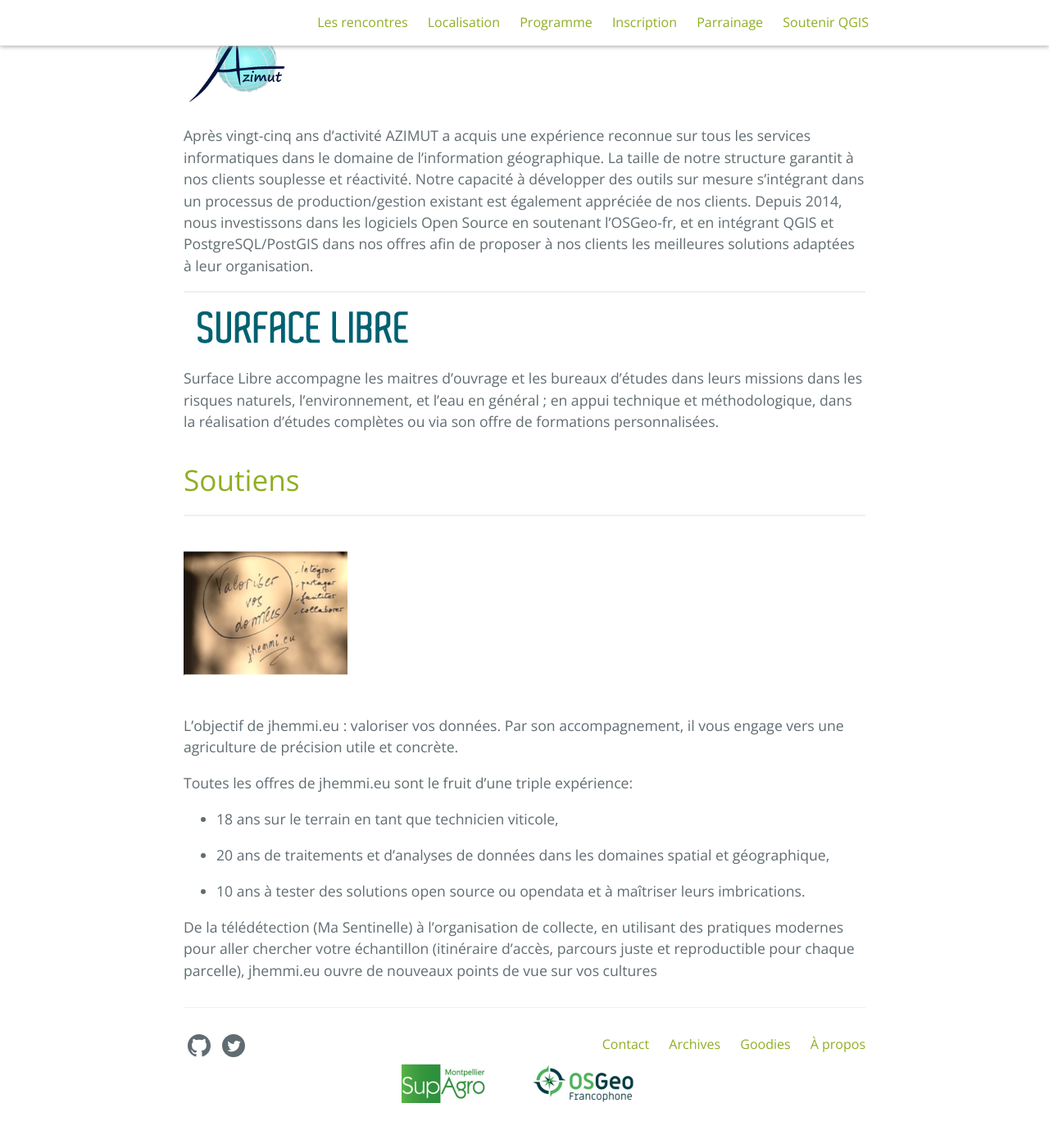
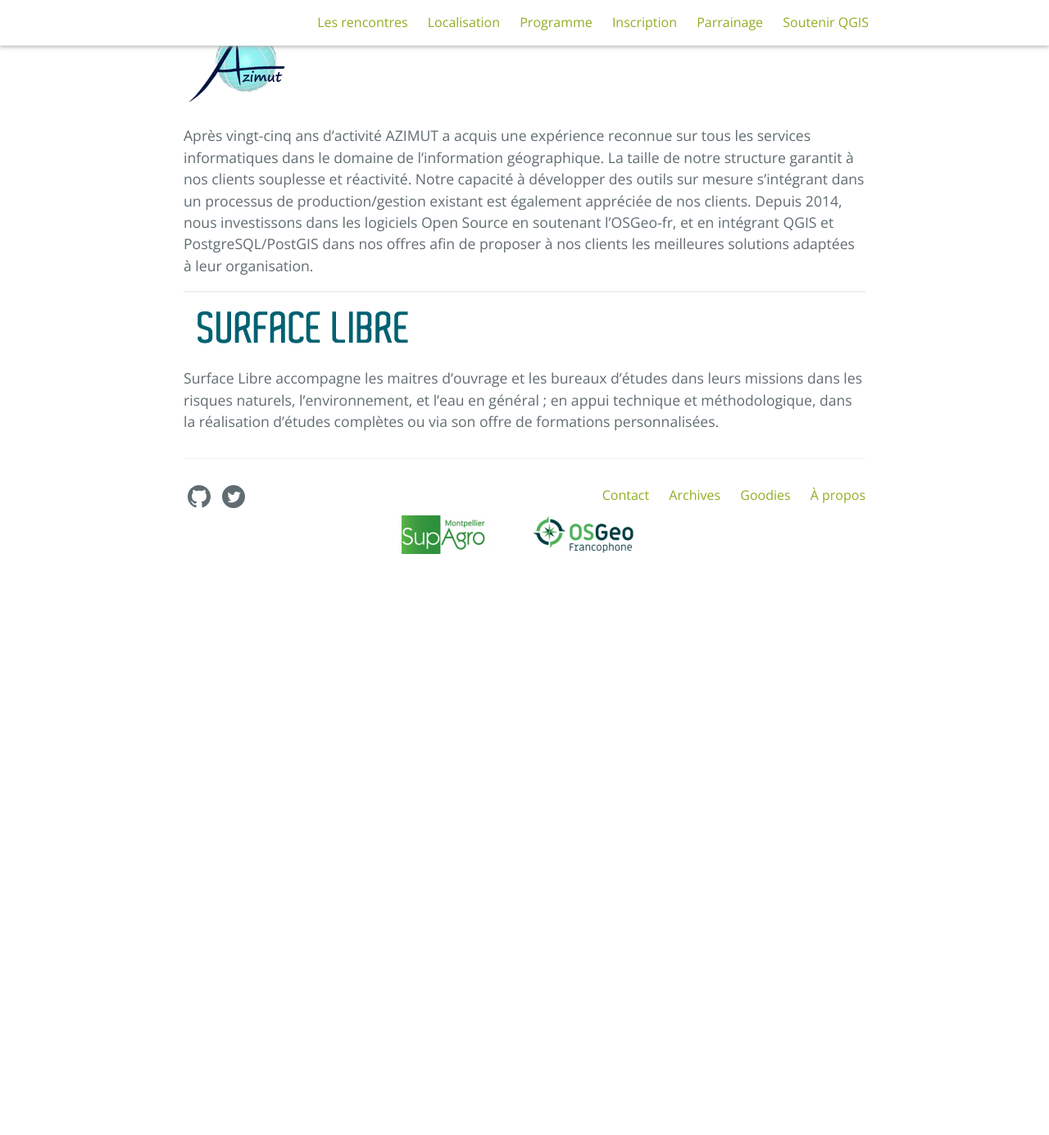
Before and after one commit to OSGeo-fr/QGIS-conf-fr-website, a Jekyll site: the page built from z30_parrainages.md, in a window 1280 px wide and 1400 px high, scrolled down 2505 px. Shown: the top 1385 px of the window at 82% size. Built offline with Jekyll 4.4.1, drawn with Linux system fonts in a browser that asks for light colours; after the commit the page ends 3235 px from its top, so only the background shows below that.

Commit message:
remove soutiens

```diff
--- a/z30_parrainages.md
+++ b/z30_parrainages.md
@@ -143,21 +143,3 @@ Depuis 2014, nous investissons dans les logiciels Open Source en soutenant l'OSG
 [![Surface Libre](/images/surfacelibre.png)](http://www.surfacelibre.fr)
 
 Surface Libre accompagne les maitres d’ouvrage et les bureaux d'études dans leurs missions dans les risques naturels, l’environnement, et l’eau en général ; en appui technique et méthodologique, dans la réalisation d’études complètes ou via son offre de formations personnalisées.
-
-# Soutiens
-
----
-
-[![JHemmi](/images/jhemmi.png)](http://jhemmi.eu)
-
-L’objectif de jhemmi.eu : valoriser vos données. Par son accompagnement, il vous engage vers une agriculture de précision utile et concrète.
-
-Toutes les offres de jhemmi.eu sont le fruit d’une triple expérience:
-
-  * 18 ans sur le terrain en tant que technicien viticole,
-
-  * 20 ans de traitements et d'analyses de données dans les domaines spatial et géographique,
-
-  * 10 ans à tester des solutions open source ou opendata et à maîtriser leurs imbrications.
-
-De la télédétection (Ma Sentinelle) à l’organisation de collecte, en utilisant des pratiques modernes pour aller chercher votre échantillon (itinéraire d'accès, parcours juste et reproductible pour chaque parcelle), jhemmi.eu ouvre de nouveaux points de vue sur vos cultures
```
